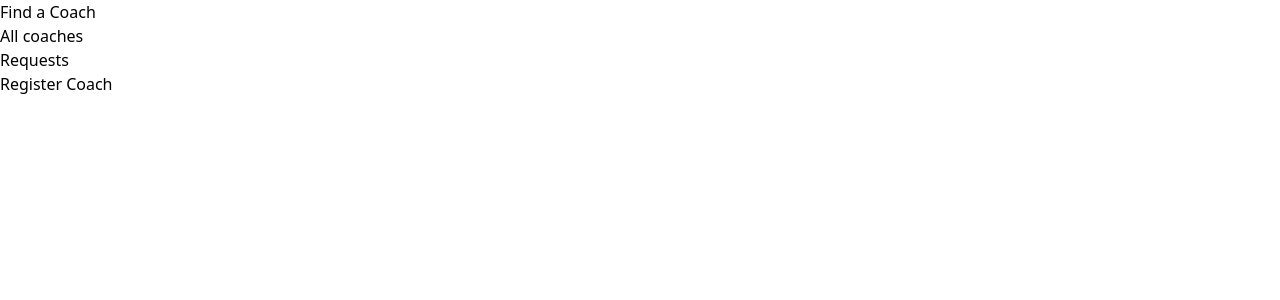
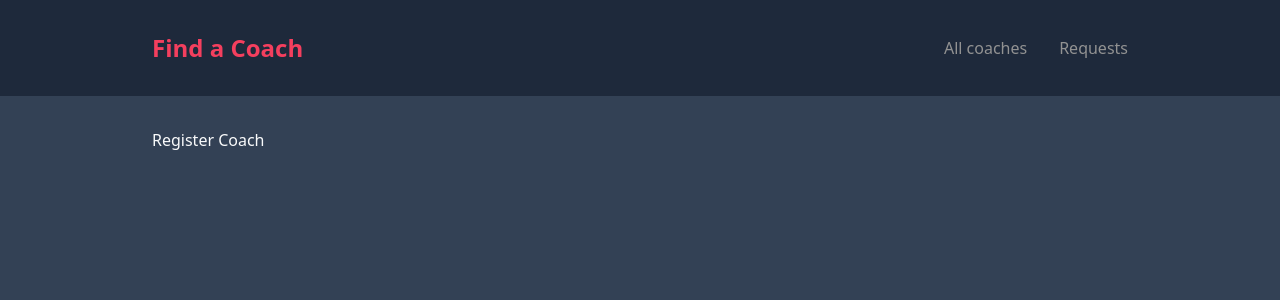
Before and after one commit to KacperNlp/Find-a-coach, a Vue app: page /register in a window 1280 px wide. Shown: the top 300 px of the page. Built offline with nearby package versions, Linux system fonts and the light colour scheme.

Commit message:
Add TheHeader layout styles and create AppContainer component

```diff
--- a/index.html
+++ b/index.html
@@ -1,13 +1,16 @@
 <!DOCTYPE html>
 <html lang="en">
+
 <head>
   <meta charset="UTF-8" />
   <link rel="icon" type="image/svg+xml" href="/vite.svg" />
   <meta name="viewport" content="width=device-width, initial-scale=1.0" />
-    <title>Vite + Vue</title>
+  <title>Find a Coach!</title>
 </head>
-  <body>
+
+<body class="bg-slate-700 text-gray-50">
   <div id="app"></div>
   <script type="module" src="/src/main.js"></script>
 </body>
+
 </html>
--- a/src/App.vue
+++ b/src/App.vue
@@ -1,6 +1,8 @@
 <template>
   <the-header />
-  <router-view></router-view>
+  <app-container class="my-8">
+    <router-view></router-view>
+  </app-container>
 </template>
 
 <script setup>
--- /dev/null
+++ b/src/components/UI/AppContainer.vue
@@ -0,0 +1,5 @@
+<template>
+  <div class="max-w-screen-lg mx-auto px-6">
+    <slot></slot>
+  </div>
+</template>
--- a/src/layouts/TheHeader.vue
+++ b/src/layouts/TheHeader.vue
@@ -1,9 +1,38 @@
 <template>
-  <header>
-    <h1><router-link to="/">Find a Coach</router-link></h1>
-    <ul>
-      <li><router-link to="/coaches">All coaches</router-link></li>
-      <li><router-link to="/requests">Requests</router-link></li>
-    </ul>
+  <header class="w-full py-4 md:py-8 bg-slate-800">
+    <app-container>
+      <div class="flex justify-between items-center">
+        <h1 class="font-bold md:text-xl xl:text-2xl 2xl:text-3xl text-rose-500">
+          <router-link to="/">Find a Coach</router-link>
+        </h1>
+        <ul class="flex gap-8">
+          <li class="nav-link">
+            <router-link to="/coaches" class="router-link"
+              >All coaches</router-link
+            >
+          </li>
+          <li class="nav-link">
+            <router-link to="/requests" class="router-link"
+              >Requests</router-link
+            >
+          </li>
+        </ul>
+      </div>
+    </app-container>
   </header>
 </template>
+
+<style scoped>
+.router-link {
+  color: #929292;
+  transition: 0.3s;
+}
+
+.router-link:hover {
+  color: #f43f5e;
+}
+
+.router-link.router-link-active {
+  color: #f9fafb;
+}
+</style>
--- a/src/main.js
+++ b/src/main.js
@@ -1,6 +1,9 @@
 import { createApp } from "vue";
 import { createPinia } from "pinia";
 import router from "./router";
+
+//components
+import AppContainer from "./components/UI/AppContainer.vue";
 
 import "./style.css";
 import App from "./App.vue";
@@ -8,6 +11,8 @@ import App from "./App.vue";
 const pinia = createPinia();
 const app = createApp(App);
 
+app.component("AppContainer", AppContainer);
+
 app.use(pinia);
 app.use(router);
 app.mount("#app");
--- a/src/style.css
+++ b/src/style.css
@@ -1,3 +1,9 @@
 @tailwind base;
 @tailwind components;
 @tailwind utilities;
+
+@layer components {
+  .nav-link {
+    @apply text-sm md:text-base
+  }
+}
```
Lines whose indentation alone changed are shown as unchanged.
